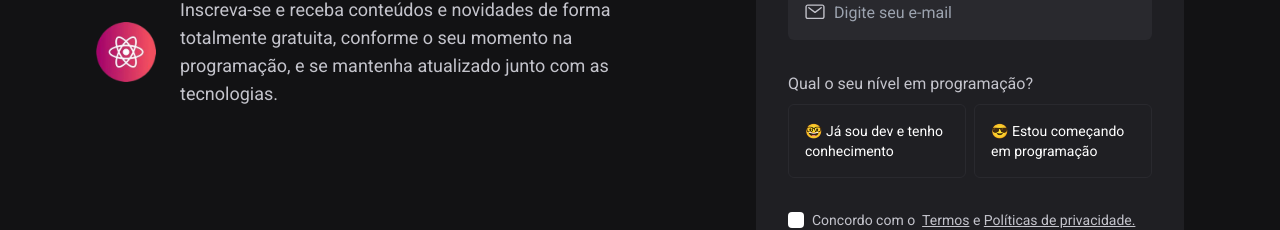
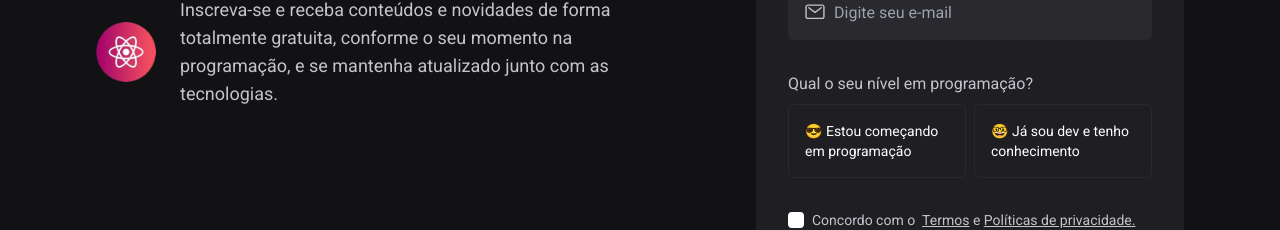
Before and after one commit to virtorodrigues/news-letter-page, a Next.js app: page / in a window 1280 px wide. Shown: the part 300-530 px from the top of the page. Built offline with nearby package versions, Linux system fonts and the light colour scheme.

Commit message:
small fix radio button text

```diff
--- a/src/components/NewsLetterForm/ToastNotification.tsx
+++ /dev/null
@@ -1,17 +0,0 @@
-import React from "react";
-import { ToastContainer, toast } from "react-toastify";
-
-import "react-toastify/dist/ReactToastify.css";
-// minified version is also included
-// import 'react-toastify/dist/ReactToastify.min.css';
-
-export function ToastNotification() {
-  const notify = () => toast("Wow so easy !");
-
-  return (
-    <div>
-      <button onClick={notify}>Notify !</button>
-      <ToastContainer />
-    </div>
-  );
-}
--- a/src/components/NewsLetterForm/index.tsx
+++ b/src/components/NewsLetterForm/index.tsx
@@ -133,21 +133,21 @@ export function NewsLetterForm() {
               className="flex xs:flex-col md:flex-row flex-1 gap-2"
             >
               <RadioGroup.Item
-                id="level-pro"
-                value="level-pro"
-                className="data-[state=checked]:border-pink-300 data-[state=checked]:bg-gray-500 flex flex-1 justify-center rounded-md cursor-pointer border border-gray-500"
-              >
-                <span className="p-4 text-sm text-left">
-                  🤓 Já sou dev e tenho conhecimento
-                </span>
-              </RadioGroup.Item>
-              <RadioGroup.Item
                 id="level-beginner"
                 value="level-beginner"
                 className="data-[state=checked]:border-pink-300 data-[state=checked]:bg-gray-500 flex flex-1 justify-center rounded-md cursor-pointer border border-gray-500"
               >
                 <span className="p-4 text-sm text-left w-full h-full">
                   😎 Estou começando em programação
+                </span>
+              </RadioGroup.Item>
+              <RadioGroup.Item
+                id="level-pro"
+                value="level-pro"
+                className="data-[state=checked]:border-pink-300 data-[state=checked]:bg-gray-500 flex flex-1 justify-center rounded-md cursor-pointer border border-gray-500"
+              >
+                <span className="p-4 text-sm text-left w-full h-full">
+                  🤓 Já sou dev e tenho conhecimento
                 </span>
               </RadioGroup.Item>
             </RadioGroup.Root>
```
